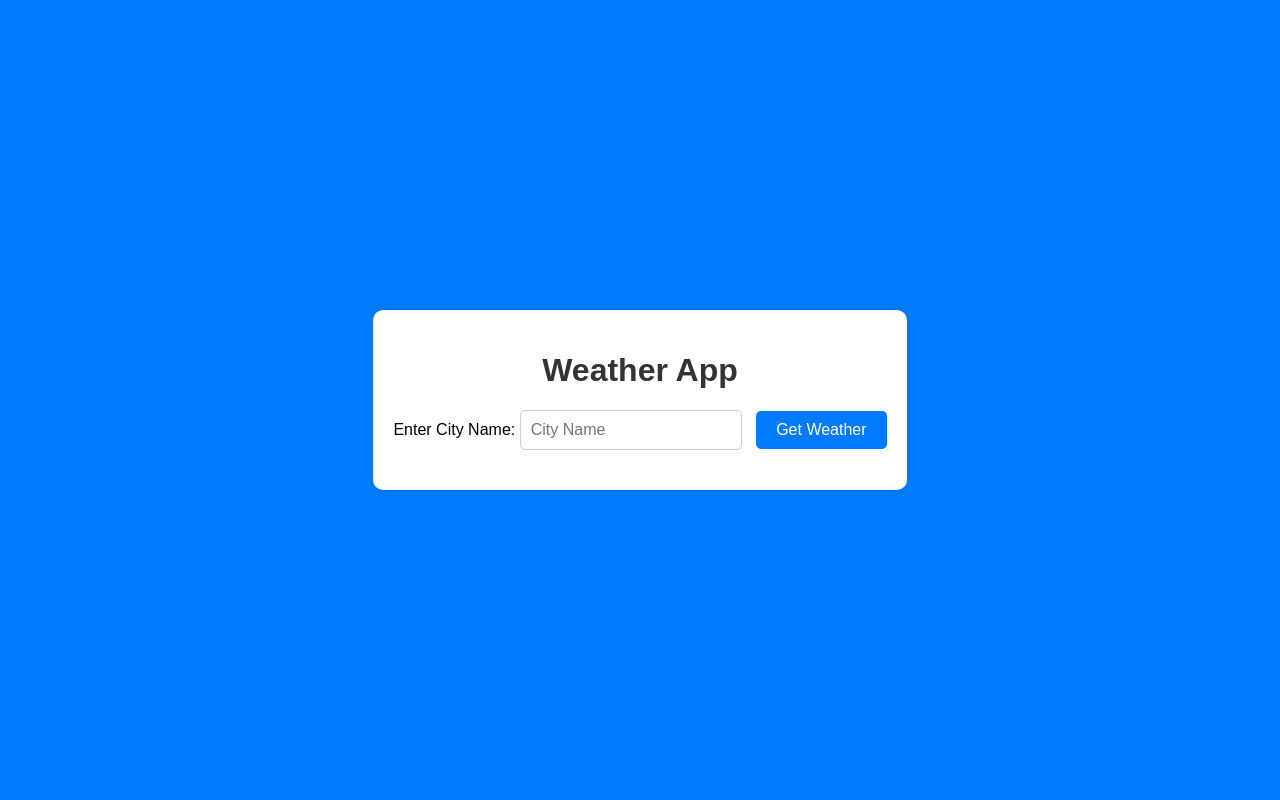
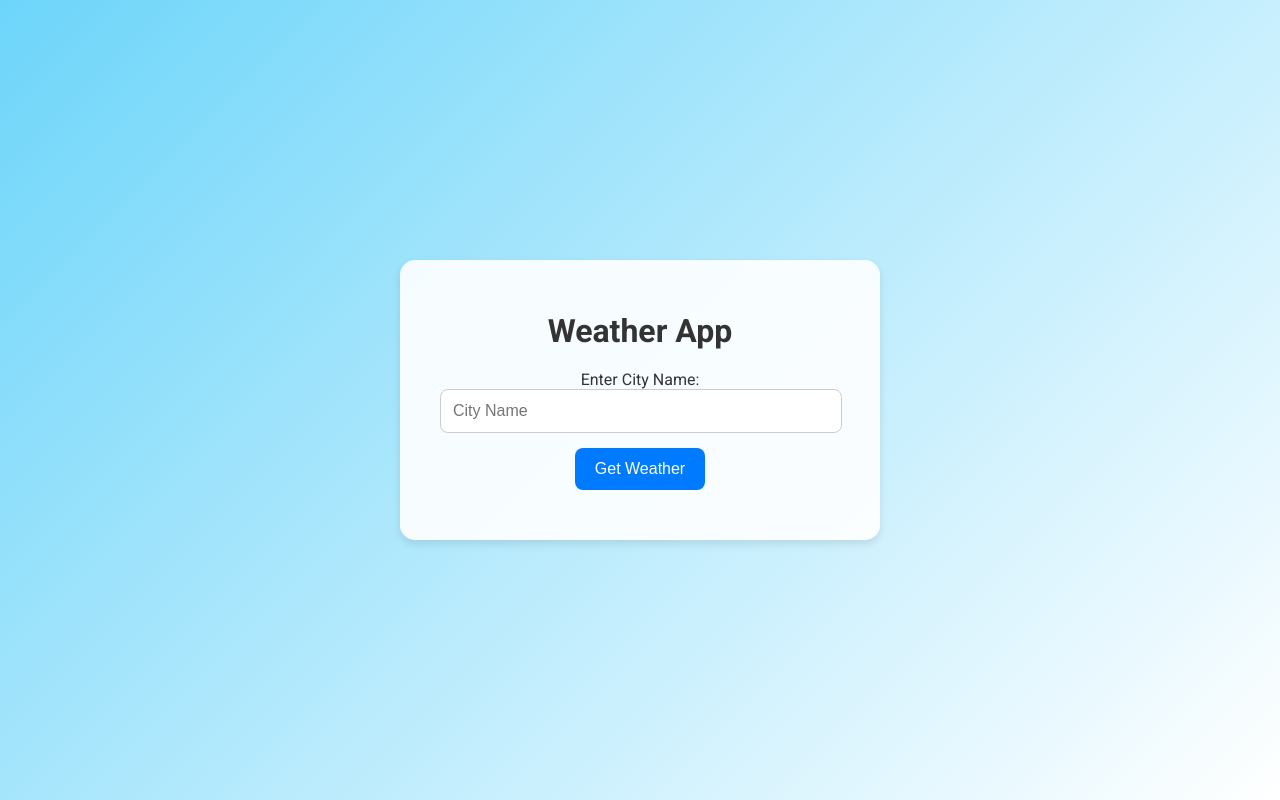
Before and after one commit to pranay-4696/weatherApp, a website: page index.html in a window 1280 px wide. Drawn offline with Linux system fonts and the light colour scheme.

Commit message:
Added Weather Details and css to new-feature branch

```diff
--- a/public/styles.css
+++ b/public/styles.css
@@ -1,23 +1,30 @@
+@import url('https://fonts.googleapis.com/css2?family=Roboto:wght@400;500;700&display=swap');
+
 body {
-    background-color: #007bff;
-    font-family: Arial, sans-serif;
+    background: linear-gradient(135deg, #6DD5FA, #FFFFFF);
+    font-family: 'Roboto', sans-serif;
     display: flex;
     justify-content: center;
     align-items: center;
     height: 100vh;
     margin: 0;
+    color: #333;
 }
 
 .container {
     text-align: center;
-    background: #ffffff;
-    padding: 20px;
-    border-radius: 10px;
-    box-shadow: 0 0 10px rgba(0, 0, 0, 0.1);
+    background: rgba(255, 255, 255, 0.9);
+    padding: 30px 40px;
+    border-radius: 15px;
+    box-shadow: 0 4px 8px rgba(0, 0, 0, 0.1);
+    max-width: 400px;
+    width: 100%;
 }
 
 h1 {
     color: #333;
+    font-weight: 700;
+    margin-bottom: 20px;
 }
 
 form {
@@ -25,22 +32,23 @@ form {
 }
 
 input[type="text"] {
-    padding: 10px;
+    padding: 12px;
     font-size: 16px;
     border: 1px solid #ccc;
-    border-radius: 5px;
-    width: 200px;
-    margin-right: 10px;
+    border-radius: 8px;
+    width: calc(100% - 24px);
+    margin-bottom: 15px;
 }
 
 button {
-    padding: 10px 20px;
+    padding: 12px 20px;
     font-size: 16px;
     background-color: #007bff;
     color: white;
     border: none;
-    border-radius: 5px;
+    border-radius: 8px;
     cursor: pointer;
+    transition: background-color 0.3s ease;
 }
 
 button:hover {
@@ -53,10 +61,18 @@ button:hover {
 }
 
 #weatherResult h1 {
-    font-size: 24px;
-    margin-bottom: 10px;
+    font-size: 28px;
+    margin-bottom: 15px;
+    color: #007bff;
+}
+
+#weatherResult p {
+    margin: 8px 0;
+    font-size: 16px;
 }
 
 #weatherResult img {
     margin-top: 10px;
+    border: 2px solid #007bff;
+    border-radius: 8px;
 }
```
Also changed, not shown: index.js (+32 -16 lines).
